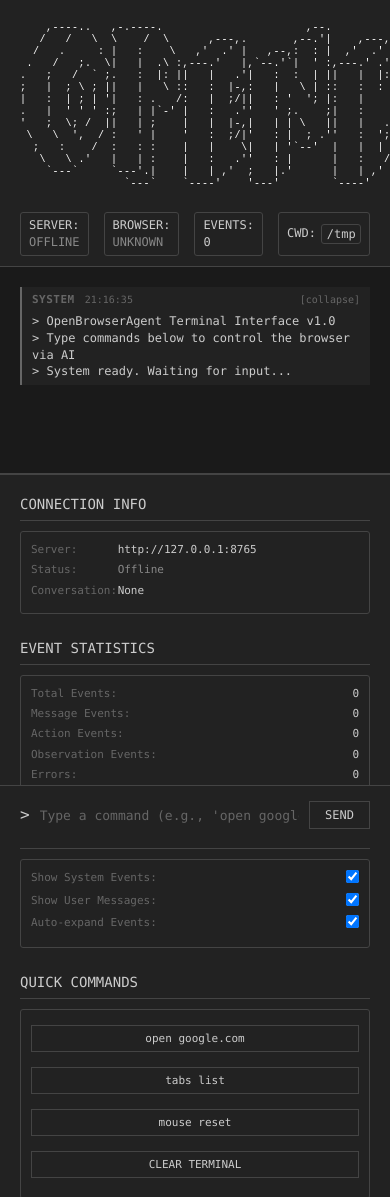
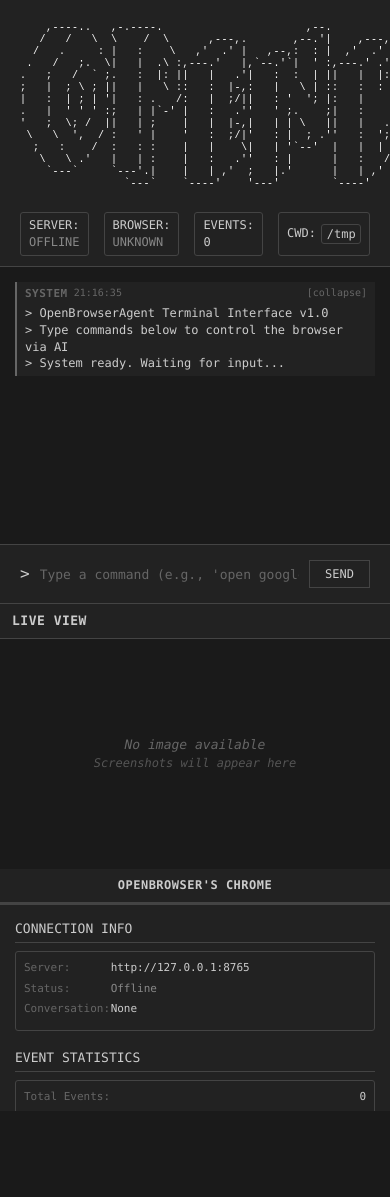
Before and after one commit to softpudding/OpenBrowser, a browser extension: page frontend/index.html in a window 390 px wide. Shown: the top 1197 px of the page. After the commit the page ends 1111 px from the top, so only its background shows below. Drawn offline with Linux system fonts and the light colour scheme; no server answers.

Commit message:
fix display bug

```diff
--- a/frontend/index.html
+++ b/frontend/index.html
@@ -16,9 +16,11 @@
             background-color: #1a1a1a;
             color: #cccccc;
             line-height: 1.4;
-            min-height: 100vh;
+            height: 100vh;
             padding: 0;
-            overflow-x: hidden;
+            overflow: hidden;
+            display: flex;
+            flex-direction: column;
         }
 
         .terminal-header {
@@ -93,29 +95,96 @@
         .container {
             display: flex;
             width: 100%;
-            height: calc(100vh - 60px);
+            flex: 1;
+            overflow: hidden;
         }
 
         .main-terminal {
-            flex: 1;
+            flex: 3;
             display: flex;
             flex-direction: column;
             background: #1a1a1a;
             border-right: 1px solid #444444;
+            min-width: 300px;
+        }
+
+        .right-panel {
+            flex: 2;
+            display: flex;
+            flex-direction: column;
+            min-width: 350px;
+            max-width: 700px;
+        }
+
+        .image-viewer {
+            flex: 3;
+            background: #1a1a1a;
+            border-bottom: 1px solid #444444;
+            display: flex;
+            flex-direction: column;
+            min-height: 300px;
+        }
+
+        .image-viewer-title {
+            padding: 8px 12px;
+            background: #222222;
+            border-bottom: 1px solid #444444;
+            color: #cccccc;
+            font-size: 13px;
+            font-weight: bold;
+            text-transform: uppercase;
+            letter-spacing: 0.5px;
+            flex-shrink: 0;
+        }
+
+        .image-viewer-content {
+            flex: 1;
+            display: flex;
+            align-items: center;
+            justify-content: center;
+            padding: 10px;
+            overflow: hidden;
+            position: relative;
+            min-height: 200px;
+        }
+
+        .live-image {
+            max-width: 100%;
+            max-height: 100%;
+            width: auto;
+            height: auto;
+            object-fit: contain;
+            border: 2px solid #444444;
+            border-radius: 5px;
+            box-shadow: 0 4px 12px rgba(0, 0, 0, 0.5);
+            transition: all 0.3s ease;
+        }
+
+        .live-image:hover {
+            border-color: #666666;
+            box-shadow: 0 6px 16px rgba(0, 0, 0, 0.6);
+        }
+
+        .no-image-placeholder {
+            color: #666666;
+            font-style: italic;
+            text-align: center;
+            padding: 20px;
+            font-size: 13px;
         }
 
         .terminal-output {
             flex: 1;
             overflow-y: auto;
-            padding: 20px 20px 80px 20px;
+            padding: 15px 15px 80px 15px;
             font-family: 'Monaco', 'Menlo', 'Consolas', monospace;
             font-size: 13px;
-            line-height: 1.5;
+            line-height: 1.4;
         }
 
         .event-line {
-            margin-bottom: 8px;
-            padding: 5px 10px;
+            margin-bottom: 6px;
+            padding: 4px 8px;
             border-left: 2px solid #444444;
             transition: all 0.2s;
             cursor: pointer;
@@ -140,7 +209,7 @@
             color: #888888;
             font-style: italic;
             margin-left: 0;
-            margin-right: 10px;
+            margin-right: 6px;
         }
 
         .event-line.expanded .event-header-summary {
@@ -155,13 +224,13 @@
         .event-header {
             display: flex;
             align-items: center;
-            margin-bottom: 5px;
+            margin-bottom: 4px;
         }
 
         .event-type {
             font-weight: bold;
             color: #aaaaaa;
-            margin-right: 10px;
+            margin-right: 6px;
             font-size: 11px;
             text-transform: uppercase;
             letter-spacing: 0.5px;
@@ -170,7 +239,7 @@
         .event-timestamp {
             color: #666666;
             font-size: 10px;
-            margin-right: 10px;
+            margin-right: 8px;
         }
 
         .expand-toggle {
@@ -267,10 +336,10 @@
         }
 
         .input-area {
-            position: fixed;
+            position: sticky;
             bottom: 0;
             left: 0;
-            right: 300px;
+            right: 0;
             border-top: 1px solid #444444;
             padding: 15px 20px;
             background: #222222;
@@ -324,31 +393,31 @@
         }
 
         .sidebar {
-            width: 300px;
+            flex: 2;
             background: #222222;
-            padding: 20px;
-            border-left: 1px solid #444444;
+            padding: 15px;
             overflow-y: auto;
+            min-height: 300px;
         }
 
         .sidebar-section {
-            margin-bottom: 25px;
+            margin-bottom: 18px;
         }
 
         .sidebar-title {
             color: #cccccc;
-            font-size: 14px;
-            margin-bottom: 10px;
-            padding-bottom: 5px;
+            font-size: 13px;
+            margin-bottom: 8px;
+            padding-bottom: 4px;
             border-bottom: 1px solid #444444;
         }
 
         .connection-info {
             background: #222222;
-            padding: 10px;
+            padding: 8px;
             border-radius: 3px;
             border: 1px solid #444444;
-            margin-bottom: 15px;
+            margin-bottom: 12px;
         }
 
         .info-line {
@@ -368,7 +437,7 @@
 
         .event-stats {
             background: #222222;
-            padding: 10px;
+            padding: 8px;
             border-radius: 3px;
             border: 1px solid #444444;
         }
@@ -472,6 +541,31 @@
 
             .input-area {
                 right: 0;
+            }
+        }
+
+        /* Responsive design for medium screens (tablets and small laptops) */
+        @media (max-width: 900px) {
+            .main-terminal {
+                min-width: 280px;
+            }
+
+            .right-panel {
+                min-width: 300px;
+            }
+
+            .container {
+                flex-direction: column;
+            }
+
+            .main-terminal {
+                border-right: none;
+                border-bottom: 1px solid #444444;
+                min-height: 40vh;
+            }
+
+            .right-panel {
+                min-height: 60vh;
             }
         }
 
@@ -557,6 +651,19 @@
             </div>
         </div>
 
+        <div class="right-panel">
+            <div class="image-viewer">
+                <div class="image-viewer-title">LIVE VIEW</div>
+                <div class="image-viewer-content" id="image-viewer-content">
+                    <div class="no-image-placeholder" id="no-image-placeholder">
+                        No image available<br>
+                        <span style="font-size: 12px; color: #555555;">Screenshots will appear here</span>
+                    </div>
+                    <!-- Live image will be dynamically added here -->
+                </div>
+                <div class="image-viewer-title" style="font-size: 12px; text-align: center;">OpenBrowser's Chrome</div>
+            </div>
+
             <div class="sidebar scrollbar">
                 <div class="sidebar-section">
                     <div class="sidebar-title">CONNECTION INFO</div>
@@ -640,6 +747,7 @@
                         </div>
                         <div class="stat-item">
                             <button class="send-button" style="width: 100%; margin: 5px 0; font-size: 11px;" onclick="clearTerminal()">CLEAR TERMINAL</button>
+                        </div>
                     </div>
                 </div>
             </div>
@@ -659,6 +767,7 @@
             error: 0
         };
         let events = []; // Store all events for filtering
+        let currentImageUrl = null; // Track current displayed image URL
 
         // Server URL configuration
         const isFileProtocol = window.location.protocol === 'file:';
@@ -671,6 +780,62 @@
             return serverBaseUrl ? `${serverBaseUrl}/${cleanPath}` : `/${cleanPath}`;
         }
 
+        // Update live image viewer
+        function updateLiveImage(imageUrl) {
+            const imageViewerContent = document.getElementById('image-viewer-content');
+            const noImagePlaceholder = document.getElementById('no-image-placeholder');
+
+            // If no image URL provided, clear the viewer
+            if (!imageUrl) {
+                currentImageUrl = null;
+                // Remove any existing image
+                const existingImage = imageViewerContent.querySelector('.live-image');
+                if (existingImage) {
+                    existingImage.remove();
+                }
+                // Show placeholder
+                if (noImagePlaceholder) {
+                    noImagePlaceholder.style.display = 'block';
+                }
+                return;
+            }
+
+            // Don't update if it's the same image
+            if (currentImageUrl === imageUrl) {
+                return;
+            }
+
+            currentImageUrl = imageUrl;
+
+            // Hide placeholder
+            if (noImagePlaceholder) {
+                noImagePlaceholder.style.display = 'none';
+            }
+
+            // Remove any existing image
+            const existingImage = imageViewerContent.querySelector('.live-image');
+            if (existingImage) {
+                existingImage.remove();
+            }
+
+            // Create new image element
+            const img = document.createElement('img');
+            img.className = 'live-image';
+            img.src = imageUrl;
+            img.alt = 'Live browser screenshot';
+            img.title = 'Click to view full size | ' + new Date().toLocaleTimeString();
+
+            // Add click handler for full-size view
+            img.addEventListener('click', function() {
+                toggleImageFullsize({ currentTarget: img });
+            });
+
+            // Add to viewer
+            imageViewerContent.appendChild(img);
+
+            console.log(`[Frontend] Updated live image viewer with new screenshot`);
+        }
+
         // Initialize on page load
         document.addEventListener('DOMContentLoaded', function() {
             updateCurrentTime();
@@ -693,6 +858,9 @@
 
             // Focus on input
             document.getElementById('command-input').focus();
+
+            // Initialize image viewer
+            updateLiveImage(null);
 
             // Add event listener for cwd input changes
             document.getElementById('cwd-input').addEventListener('change', function() {
@@ -1220,13 +1388,18 @@
 
             console.log(`[Frontend] Created event:`, event);
 
+            // Update live image viewer if event has an image
+            if (event.image) {
+                updateLiveImage(event.image);
+            }
+
             // Add to events array
             events.push(event);
 
             // Update counters
             updateEventCounters(eventType);
 
-            // Render event
+            // Render event (without image in the event line)
             addEvent(event);
         }
 
@@ -1319,7 +1492,6 @@
                     ${metadataHtml}
                     <div class="event-full-content">
                         ${formatContent(content)}
-                        ${event.image ? `<img class="event-image" src="${event.image}" alt="Screenshot" onload="this.parentElement.parentElement.classList.add('has-image')">` : ''}
                     </div>
                 </div>
             `;
@@ -1338,11 +1510,6 @@
 
             // Scroll to bottom
             terminalOutput.scrollTop = terminalOutput.scrollHeight;
-
-            // Setup image click handlers if there's an image
-            if (event.image) {
-                updateImageHandlers();
-            }
 
             return eventLine;
         }
@@ -1455,6 +1622,9 @@
             // Clear events array and counters
             events = [];
             resetEventCounters();
+
+            // Clear image viewer
+            updateLiveImage(null);
 
             // Add clear message
             addEvent({
@@ -1543,7 +1713,8 @@
 
         function handleEscapeKey(event) {
             if (event.key === 'Escape') {
-                const fullsizeImg = document.querySelector('.event-image.fullsize');
+                // Look for both event-image and live-image classes
+                const fullsizeImg = document.querySelector('.event-image.fullsize, .live-image.fullsize');
                 if (fullsizeImg) {
                     fullsizeImg.classList.remove('fullsize');
                     const overlay = document.getElementById('image-overlay');
```
Also changed, not shown: 1 other file. Lines whose indentation alone changed are shown as unchanged.
